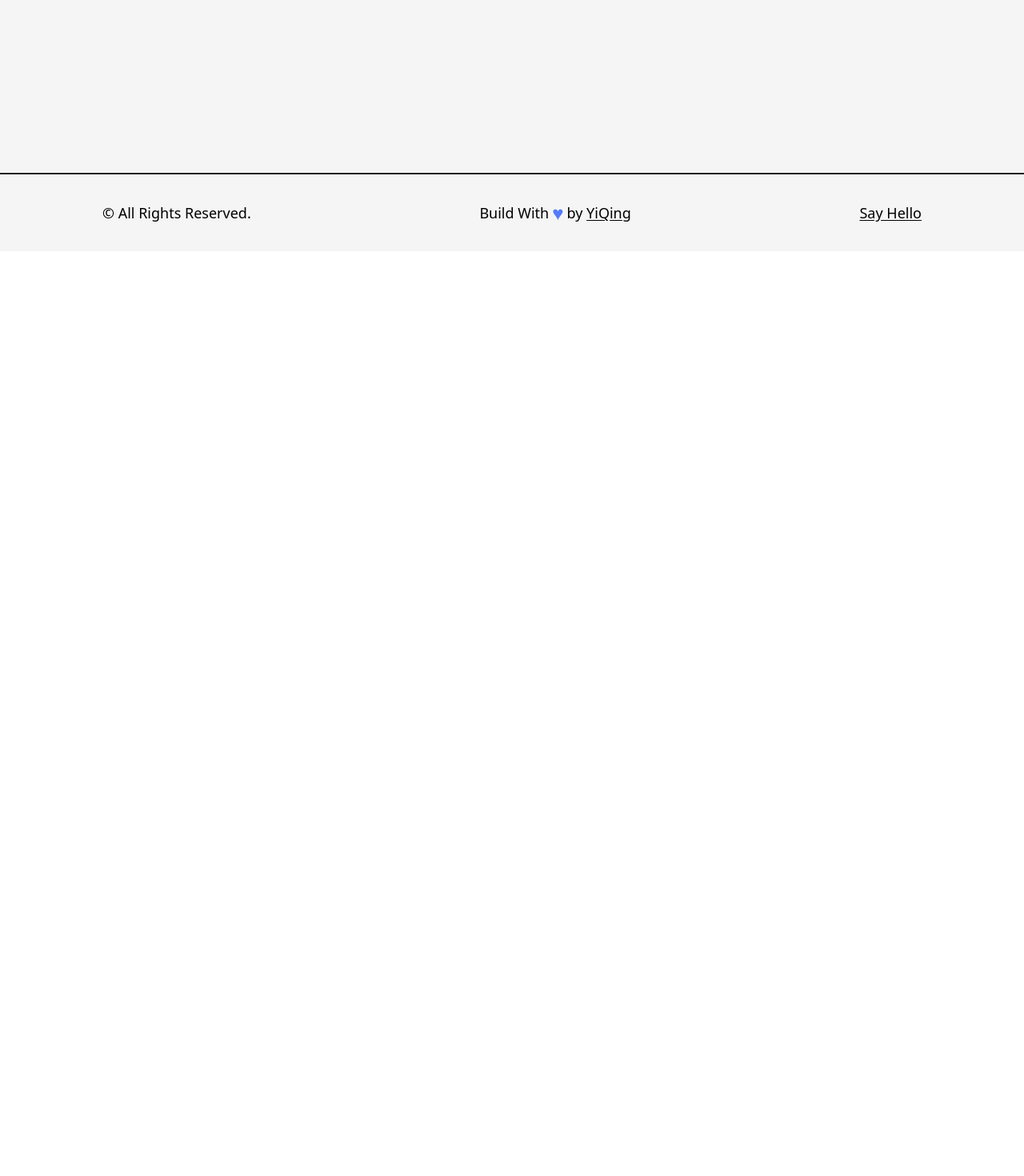
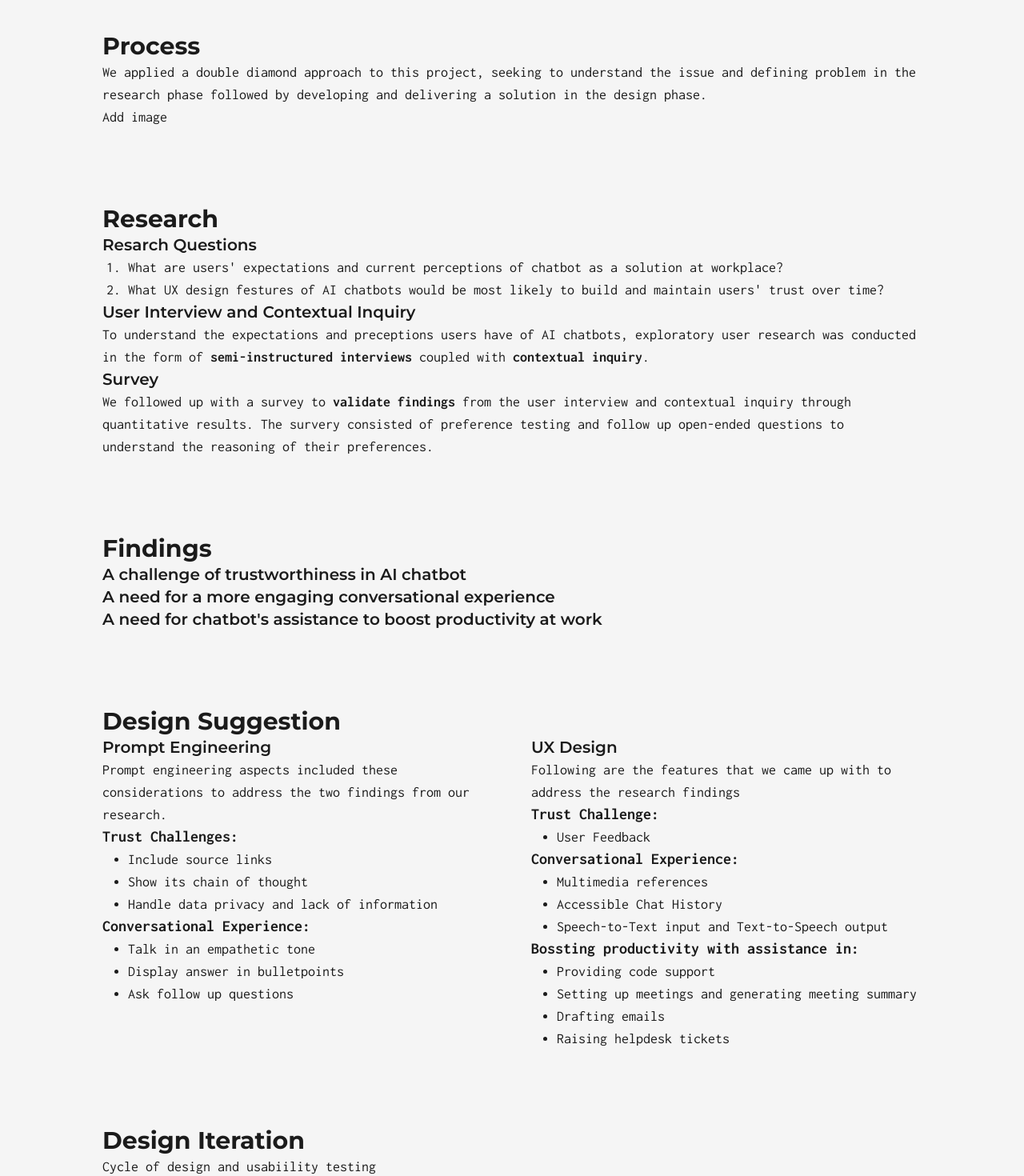
Before and after one commit to YiQingK/portfolio, a Next.js app: page /works/assistantchatbot in a window 1280 px wide. Before the commit this address had no page. Shown: the part 680-2150 px from the top of the page at 80% size. Before the commit the page ends 994 px from the top, so only its background shows below. Built offline with nearby package versions, Linux system fonts and the light colour scheme.

Commit message:
changed chatbot from slides to website, edited subheading style, etc...

```diff
--- a/src/components/Footer.js
+++ b/src/components/Footer.js
@@ -6,25 +6,19 @@ const Footer = () => {
 	return (
 		<footer
 			className="w-full border-t-2 border-solid border-dark font-medium text-lg dark:border-light dark:text-light sm:text-base
-        ">
-            <Layout className="py-8 flex items-center justify-between lg:flex-col lg:py-6">
-                <span>
-                    {new Date().getFullYear} &copy; All Rights Reserved.
-                </span>
+        "
+		>
+			<Layout className="py-8 flex items-center justify-around lg:flex-col lg:py-6">
+				<span>{new Date().getFullYear} &copy; All Rights Reserved.</span>
 				<div className="flex items-center lg:py-2">
-                    Build With{" "}
-                    <span className="text-primary dark:text-primaryDark text-2xl px-1">
-                        &hearts;
-                    </span>
+					Coded and Designed with{" "}
+					<span className="text-primary dark:text-primaryDark text-2xl px-1">&hearts;</span>
 					by&nbsp;
 					<Link href="/" className="underline underline-offset-2">
 						YiQing
 					</Link>
 				</div>
-                <Link
-                    href="/"
-                    target={"_blank"}
-                    className="underline underline-offset-2">
+				<Link href="/" target={"_blank"} className="underline underline-offset-2">
 					Say Hello
 				</Link>
 			</Layout>
--- a/src/pages/_app.js
+++ b/src/pages/_app.js
@@ -1,5 +1,5 @@
 import "@/styles/globals.css";
-import { Karla, Inconsolata } from "next/font/google";
+import { Karla, Inconsolata, Montserrat } from "next/font/google";
 
 import Head from "next/head";
 import NavBar from "@/components/NavBar";
@@ -19,6 +19,12 @@ const karla = Karla({
 	display: "swap",
 });
 
+const montserrat = Montserrat({
+	subsets: ["latin"],
+	variable: "--font-montserrat",
+	display: "swap",
+});
+
 export default function App({ Component, pageProps }) {
 	const router = useRouter();
 	return (
@@ -27,7 +33,9 @@ export default function App({ Component, pageProps }) {
 				<meta name="viewport" content="width=device-width, initial-scale=1" />
 				<link rel="icon" href="/favicon.ico" />
 			</Head>
-			<main className={`${karla.variable} ${inconsolata.variable} bg-light dark:bg-dark w-full min-h-screen`}>
+			<main
+				className={`${karla.variable} ${inconsolata.variable} ${montserrat.variable} bg-light dark:bg-dark w-full min-h-screen`}
+			>
 				<NavBar />
 				<AnimatePresence mode="wait">
 					<Component key={router.asPath} {...pageProps} />
--- /dev/null
+++ b/src/pages/works/assistantchatbot.js
@@ -0,0 +1,141 @@
+import React from "react";
+import Head from "next/head";
+import Layout from "@/components/Layout";
+
+const assistantchatbot = () => {
+	return (
+		<>
+			<Head>
+				<title> Yi Qing | Chatbot</title>
+				<meta name="description" content="description"></meta>
+			</Head>
+			<main className="flex flex-col items-center  text-dark w-full min-h-screen dark:text-light">
+				<Layout>
+					<h5 className=" bg-primary dark:bg-primaryDark text-light inline p-1 rounded ">UX Research</h5>
+					<h5 className=" bg-primary dark:bg-primaryDark text-light inline p-1 rounded ml-4">UX Design</h5>
+
+					<div className="grid grid-cols-12 gap-12 gap-y-24">
+						<div className="col-span-12">
+							<h1>Trustworthy and Assistive AI Chatbot</h1>
+							<h2>A design concept for a more productive internal business support agent</h2>
+						</div>
+						<div id="problem" className="col-span-12">
+							<h3>Original Problem</h3>
+							<p>
+								AI Chatbots are known to suffer from hallucination where text generated can be factually
+								wrong, irrelevant or even nonsensicial.
+							</p>
+							<h4>
+								With the scope of an internal business IT/HR support chatbot, how might we design a
+								chatbot that users feel they can trust?
+							</h4>
+						</div>
+						<div id="process" className="col-span-12">
+							<h3>Process</h3>
+							<p>
+								We applied a double diamond approach to this project, seeking to understand the issue
+								and defining problem in the research phase followed by developing and delivering a
+								solution in the design phase.
+							</p>
+							<p>Add image</p>
+						</div>
+						<div id="research" className="col-span-12">
+							<h3>Research</h3>
+							<h4>Resarch Questions</h4>
+							<ol className="list-decimal">
+								<li className="list-item">
+									What are users' expectations and current perceptions of chatbot as a solution at
+									workplace?
+								</li>
+								<li className="list-item">
+									What UX design festures of AI chatbots would be most likely to build and maintain
+									users' trust over time?
+								</li>
+							</ol>
+							<h4>User Interview and Contextual Inquiry</h4>
+							<p>
+								To understand the expectations and preceptions users have of AI chatbots, exploratory
+								user research was conducted in the form of
+								<span className="font-bold"> semi-instructured interviews</span> coupled with
+								<span className="font-bold"> contextual inquiry</span>.
+							</p>
+							<h4>Survey</h4>
+							<p>
+								We followed up with a survey to <span className="font-bold">validate findings </span>
+								from the user interview and contextual inquiry through quantitative results. The survery
+								consisted of preference testing and follow up open-ended questions to understand the
+								reasoning of their preferences.
+							</p>
+						</div>
+						<div id="findings" className="col-span-12">
+							<h3>Findings</h3>
+							<h4>A challenge of trustworthiness in AI chatbot</h4>
+							<p></p>
+							<h4>A need for a more engaging conversational experience</h4>
+							<p></p>
+							<h4>A need for chatbot's assistance to boost productivity at work</h4>
+							<p></p>
+						</div>
+						<div id="designsuggstion" className="col-span-12">
+							<h3>Design Suggestion</h3>
+							<div className="flex gap-12">
+								<div id="promptengineering" className="w-[50%]">
+									<h4>Prompt Engineering</h4>
+									<p>
+										Prompt engineering aspects included these considerations to address the two
+										findings from our research.
+									</p>
+									<h5>Trust Challenges:</h5>
+									<ul className="list-disc">
+										<li className="list-item">Include source links</li>
+										<li className="list-item">Show its chain of thought</li>
+										<li className="list-item">Handle data privacy and lack of information</li>
+									</ul>
+									<h5>Conversational Experience:</h5>
+									<ul className="list-disc">
+										<li className="list-item">Talk in an empathetic tone</li>
+										<li className="list-item">Display answer in bulletpoints </li>
+										<li className="list-item">Ask follow up questions</li>
+									</ul>
+								</div>
+								<div id="uxdesign" className="w-[50%]">
+									<h4>UX Design</h4>
+									<p>
+										Following are the features that we came up with to address the research findings
+									</p>
+									<h5>Trust Challenge:</h5>
+									<ul className="list-disc">
+										<li className="list-item">User Feedback</li>
+									</ul>
+									<h5>Conversational Experience:</h5>
+									<ul className="list-disc">
+										<li className="list-item">Multimedia references</li>
+										<li className="list-item">Accessible Chat History</li>
+										<li className="list-item">Speech-to-Text input and Text-to-Speech output</li>
+									</ul>
+									<h5>Bossting productivity with assistance in:</h5>
+									<ul className="list-disc">
+										<li className="list-item">Providing code support</li>
+										<li className="list-item">
+											Setting up meetings and generating meeting summary
+										</li>
+										<li className="list-item">Drafting emails</li>
+										<li className="list-item">Raising helpdesk tickets</li>
+									</ul>
+								</div>
+							</div>
+						</div>
+						<div id="designiteration" className="col-span-12">
+							<h3>Design Iteration</h3>
+							<p>Cycle of design and usabiility testing</p>
+							<h4>Low Fidelity</h4>
+							<p></p>
+						</div>
+					</div>
+				</Layout>
+			</main>
+		</>
+	);
+};
+
+export default assistantchatbot;
--- a/src/pages/works/socialhero.js
+++ b/src/pages/works/socialhero.js
@@ -4,7 +4,7 @@ import Layout from "@/components/Layout";
 import Image from "next/image";
 import Link from "next/link";
 import habiticapic from "../../../public/images/habitica.png";
-import leveluplifepic from "../../../public/images/leveluplife.jpg";
+import leveluplifepic from "../../../public/images/leveluplife.png";
 import codesign1 from "../../../public/images/codesign1.jpg";
 import codesign2 from "../../../public/images/codesign2.jpg";
 import venndiagram from "public/images/Venn.png";
@@ -19,22 +19,22 @@ const socialhero = () => {
 			<main className="flex flex-col items-center  text-dark w-full min-h-screen dark:text-light">
 				<Layout>
 					<h5 className=" bg-primary dark:bg-primaryDark text-light inline p-1 rounded">UX Research</h5>
-					<div className="grid grid-cols-12 gap-12">
-						<div className="col-span-12">
+					<div className="grid grid-cols-12 gap-12 gap-y-24">
+						<div id="title" className="col-span-12">
 							<h1>Social Hero</h1>
 							<h2>Fostering socialization through mobile games</h2>
-							<ul className="list-disc marker:text-primary mt-8">
-								<li className="list-item text-3xl font-display">Problem</li>
-							</ul>
-							<h4>
+						</div>
+						<div id="problem" className="col-span-12">
+							<h3 className="font-bold">Problem</h3>
+							<p>
 								Introverts feel drained from over-socializing faster than extroverts (Jenn Granneman).
 								With presence of unavoidable social situations, how might we help build resilience for
 								such moments in a safe space?
-							</h4>
-							<ul className="list-disc marker:text-primary mt-8">
-								<li className="list-item text-3xl font-display">Deep dive into online communities</li>
-							</ul>
-							<h4>
+							</p>
+						</div>
+						<div id="deepdive" className="col-span-12">
+							<h3 className="font-bold">Deep dive into online communities</h3>
+							<p>
 								An <span className="font-bold">online survey</span> (n=202) was conducted to better
 								understand how people navigate online spaces, learning about their experiences and
 								understanding what makes them feel safe.
@@ -46,7 +46,7 @@ const socialhero = () => {
 								in the focus group where participants would design screens they would like to see in our
 								game. This allowed us to understand features they’d like in the game as well as their
 								reasoning behind it.
-							</h4>
+							</p>
 						</div>
 						<div className="col-span-7">
 							<Image src={codesign1} className="rounded-lg border-2 border-solid border-dark" />
@@ -56,86 +56,82 @@ const socialhero = () => {
 							<Image src={codesign2} className="rounded-lg border-2 border-solid border-dark" />
 							<p>Example of co-design session activity</p>
 						</div>
-						<div className="col-span-12">
-							<ul className="list-disc marker:text-primary mt-8">
-								<li className="list-item text-3xl font-display">Competitive Audit</li>
-							</ul>
-							<h4>
+						<div id="competitiveaudit" className="col-span-12">
+							<h3 className="font-bold">Competitive Audit</h3>
+							<p>
 								A competitive audit was conducted on applications that were deemed similar to our idea,
 								to understand features that are already successful with users. These applications
 								include <span className="text-primary dark:text-primaryDark">‘Habitica’</span> and
 								<span className="text-primary dark:text-primaryDark">‘Level-up Life’</span>. We
 								play-tested and collected app store reviews to understand the successful aspects of
 								these apps.
-							</h4>
+							</p>
+							<div className="flex gap-12">
+								<div className="text-center w-[50%]">
+									<Image src={habiticapic} className=" w-auto max-h-[700px] " />
+									<p className="max-w-[700px]">Screenshot of Habitica</p>
 								</div>
-						<div className="col-span-6">
-							<Image
-								src={habiticapic}
-								className=" w-full h-auto rounded-lg border-2 border-solid border-dark"
-							/>
-							<p>Screenshot of Habitica</p>
+								<div className="text-center w-[50%]">
+									<Image src={leveluplifepic} className="w-auto max-h-[700px]" />
+									<p className="max-w-[700px]">Screenshot of Level Up Life</p>
 								</div>
-						<div className="col-span-6">
-							<Image
-								src={leveluplifepic}
-								className="w-full h-auto rounded-lg border-2 border-solid border-dark"
-							/>
-							<p>Screenshot of Level Up Life</p>
 							</div>
-						<div className="col-span-12">
-							<ul className="list-disc marker:text-primary mt-8">
-								<li className="list-item text-3xl font-display">User Interview</li>
-							</ul>
-							<h4>
+						</div>
+						<div id="research" className="col-span-12">
+							<h3 className="font-bold">User Interview</h3>
+							<p>
 								User interviews were conducted to understand potential users’ thoughts on what are good
 								features by asking about their expectations of such a game. These user interviews had
 								opened a new avenue of thought - to foster social courage rather than to ‘fix social
 								anxiety’.
+							</p>
+						</div>
+						<div id="findings" className="col-span-12">
+							<h3 className="font-bold">Research Findings and Features</h3>
+							<h4>
+								Data from the various methods were brought together and the below major themes were
+								created.
 							</h4>
-							<ul className="list-disc marker:text-primary mt-8">
-								<li className="list-item text-3xl font-display">Research Findings and Features</li>
-							</ul>
-							<h4>
-								Research data from the various methods were brought together and the below major themes
-								were created.
-							</h4>
-						</div>
-						<div className="col-span-6 text-center border-2 border-dark rounded-2xl py-4">
-							<h4 className="font-bold">Community</h4>
+							<div className="flex mt-12 gap-12">
+								<div className="w-[50%] text-center border-2 border-dark rounded-2xl p-2">
+									<h5 className=" underline underline-offset-4">Community</h5>
 									<p>Need for human connection</p>
 									<p>Collaboration between users</p>
 								</div>
-						<div className="col-span-6 text-center border-2 border-dark rounded-2xl py-4">
-							<h4 className="font-bold">Safety</h4>
+								<div className="w-[50%] text-center border-2 border-dark rounded-2xl p-2">
+									<h5 className=" underline underline-offset-4">Safety</h5>
 									<p>Control of who they are interacting with</p>
 									<p>Control of who can see their information</p>
 								</div>
-						<div className="col-span-6 text-center border-2 border-dark rounded-2xl py-4">
-							<h4 className="font-bold">Aesthetics</h4>
+							</div>
+							<div className="flex mt-12 gap-12">
+								<div className="w-[50%] text-center border-2 border-dark rounded-2xl p-2">
+									<h5 className=" underline underline-offset-4">Aesthetics</h5>
 									<p>Reminiscent and colorful 8-bit art style</p>
 									<p>World style differing from real life (Escapism)</p>
 								</div>
-						<div className="col-span-6 text-center border-2 border-dark rounded-2xl py-4">
-							<h4 className="font-bold">User</h4>
+								<div className="w-[50%] text-center border-2 border-dark rounded-2xl p-2">
+									<h5 className=" underline underline-offset-4">User</h5>
 									<p>Ability to express themselves</p>
 									<p>Having a sense of accomplishment</p>
 								</div>
-						<div className="col-span-7">
+							</div>
+						</div>
+
+						<div className="col-span-12">
 							<ul className="list-disc marker:text-primary">
-								<li className="list-item text-3xl font-display">Brainstorming</li>
+								<h3 className="font-bold">Brainstorming</h3>
 							</ul>
 							<h4>
 								Based off research findings, we brainstormed for features as shown in the venn diagram.
 							</h4>
-						</div>
-						<div className="col-span-5">
-							<Image src={venndiagram} className="rounded-lg border-2 border-solid border-dark" />
+							<Image
+								src={venndiagram}
+								className=" w-auto max-h-[500px] rounded-lg border-2 border-solid border-dark p-4"
+							/>
 						</div>
 						<div className="col-span-12">
-							<ul className="list-disc marker:text-primary">
-								<li className="list-item text-3xl font-display">Features</li>
-							</ul>
+							<h3 className="font-bold">Features</h3>
 							<h4>
 								After brainstorming and further development of some ideas, we decided on the following
 								features:
--- a/src/styles/globals.css
+++ b/src/styles/globals.css
@@ -4,30 +4,33 @@
 
 @layer base {
 	h1 {
-		@apply text-6xl;
+		@apply text-5xl; /*font: 48px, line height: 48px */
 		@apply font-bold;
 		@apply font-display;
 	}
 	h2 {
-		@apply text-4xl;
+		@apply text-4xl; /*font: 36px, line height: 40px*/
 		@apply font-medium;
 		@apply font-display;
 	}
 	h3 {
-		@apply text-3xl;
+		@apply text-3xl; /*font: 30px, line height: 36px*/
 		@apply font-display;
+		@apply font-bold;
 	}
 	h4 {
-		@apply text-2xl;
-		@apply font-body;
+		@apply text-xl; /*font: 20px, line height: 28px*/
+		@apply font-display;
+		@apply font-semibold;
 	}
 	h5 {
-		@apply text-xl;
+		@apply text-xl; /*font: 18px, line height: 28px*/
 		@apply font-body;
+		@apply font-bold;
 	}
 	p,
 	li {
-		@apply text-lg;
+		@apply text-lg; /*font: 16px, line height: 24px*/
 		@apply font-body;
 	}
 	li {
--- a/tailwind.config.js
+++ b/tailwind.config.js
@@ -5,8 +5,8 @@ module.exports = {
 	theme: {
 		extend: {
 			fontFamily: {
-                body: ['var(--font-inconsolata)'],
-                display:['var(--font-karla)']
+				body: ["var(--font-inconsolata)"],
+				display: ["var(--font-montserrat)"],
 			},
 			colors: {
 				dark: "#1b1b1b",
@@ -18,29 +18,21 @@ module.exports = {
 				"spin-slow": "spin 8s linear infinite",
 			},
 			backgroundImage: {
-                circularLight:
-                    "repeating-radial-gradient(rgba(0,0,0,0.4) 2px,#f5f5f5 5px,#f5f5f5 100px)",
+				circularLight: "repeating-radial-gradient(rgba(0,0,0,0.4) 2px,#f5f5f5 5px,#f5f5f5 100px)",
 
-                circularDark:
-                    "repeating-radial-gradient(rgba(255,255,255,0.5) 2px,#1b1b1b 8px,#1b1b1b 100px)",
+				circularDark: "repeating-radial-gradient(rgba(255,255,255,0.5) 2px,#1b1b1b 8px,#1b1b1b 100px)",
 
-                circularLightLg:
-                    "repeating-radial-gradient(rgba(0,0,0,0.4) 2px,#f5f5f5 5px,#f5f5f5 80px)",
+				circularLightLg: "repeating-radial-gradient(rgba(0,0,0,0.4) 2px,#f5f5f5 5px,#f5f5f5 80px)",
 
-                circularDarkLg:
-                    "repeating-radial-gradient(rgba(255,255,255,0.5) 2px,#1b1b1b 8px,#1b1b1b 80px)",
+				circularDarkLg: "repeating-radial-gradient(rgba(255,255,255,0.5) 2px,#1b1b1b 8px,#1b1b1b 80px)",
 
-                circularLightMd:
-                    "repeating-radial-gradient(rgba(0,0,0,0.4) 2px,#f5f5f5 5px,#f5f5f5 60px)",
+				circularLightMd: "repeating-radial-gradient(rgba(0,0,0,0.4) 2px,#f5f5f5 5px,#f5f5f5 60px)",
 
-                circularDarkMd:
-                    "repeating-radial-gradient(rgba(255,255,255,0.5) 2px,#1b1b1b 6px,#1b1b1b 60px)",
+				circularDarkMd: "repeating-radial-gradient(rgba(255,255,255,0.5) 2px,#1b1b1b 6px,#1b1b1b 60px)",
 
-                circularLightSm:
-                    "repeating-radial-gradient(rgba(0,0,0,0.4) 2px,#f5f5f5 5px,#f5f5f5 40px)",
+				circularLightSm: "repeating-radial-gradient(rgba(0,0,0,0.4) 2px,#f5f5f5 5px,#f5f5f5 40px)",
 
-                circularDarkSm:
-                    "repeating-radial-gradient(rgba(255,255,255,0.5) 2px,#1b1b1b 4px,#1b1b1b 40px)",
+				circularDarkSm: "repeating-radial-gradient(rgba(255,255,255,0.5) 2px,#1b1b1b 4px,#1b1b1b 40px)",
 			},
 		},
 		screens: {
```
Also changed, not shown: src/components/Projects.js (+4 -5 lines), src/pages/about.js (+18 -73 lines), src/pages/works/nvidia.js (deleted, +0 -7 lines), public/images/habitica.png, public/images/leveluplife.png (added). Lines whose indentation alone changed are shown as unchanged.
